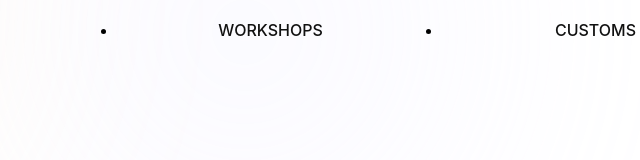
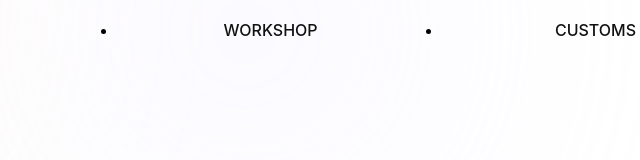
Before and after one commit to cchhriiss/rebecca-website, a website built with Vite: page index.html in a window 1280 px wide. Shown: the top 160 px of the page, 267-907 px from the left. Built offline with nearby package versions, Linux system fonts and the light colour scheme.

Commit message:
portfolio

```diff
--- a/index.html
+++ b/index.html
@@ -10,7 +10,7 @@
 <nav>
   <ul>
     <li><a href="/portfolio/">PORTFOLIO</a></li>
-    <li><a href="/workshops/">WORKSHOPS</a></li>
+    <li><a href="/workshops/">WORKSHOP</a></li>
     <li><a href="/customs/">CUSTOMS</a></li>
     <li><a href="/shows/">SHOWS</a></li>
   </ul>
```
